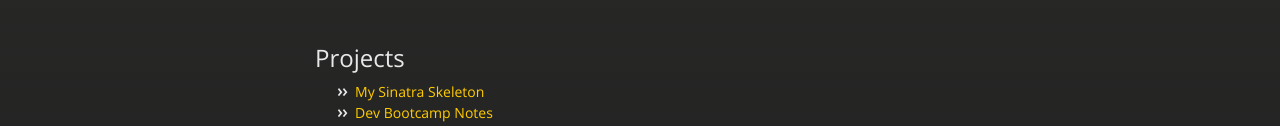
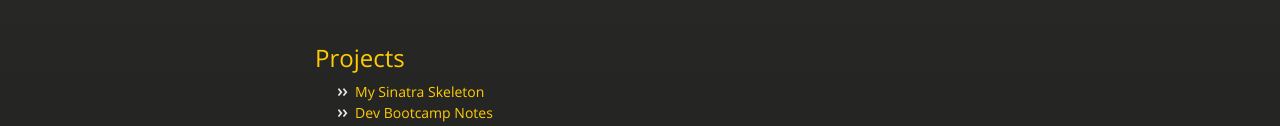
Before and after one commit to ctorstens/ctorstens.github.io, a plain HTML site: page index.html in a window 1280 px wide. Shown: the part 189-315 px from the top of the page. Drawn offline with nearby package versions, Linux system fonts and the light colour scheme.

Commit message:
add link to 'Projects' directing to my repos

```diff
--- a/index.html
+++ b/index.html
@@ -35,7 +35,7 @@
           <span class="credits right">chris <a href="http://twitter.com/#!/ctorstens">torstenson</a></span>
         </div>
 
-        <h2>Projects</h2>
+        <h2><a href='https://github.com/ctorstens?tab=repositories'>Projects</a></h2>
 
 <ul>
 <li><a href="https://github.com/ctorstens/mSinSkel">My Sinatra Skeleton</a></li>
```
